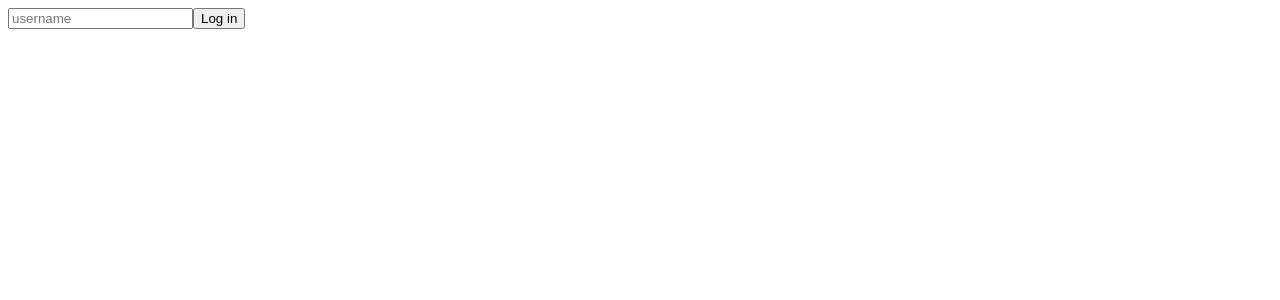
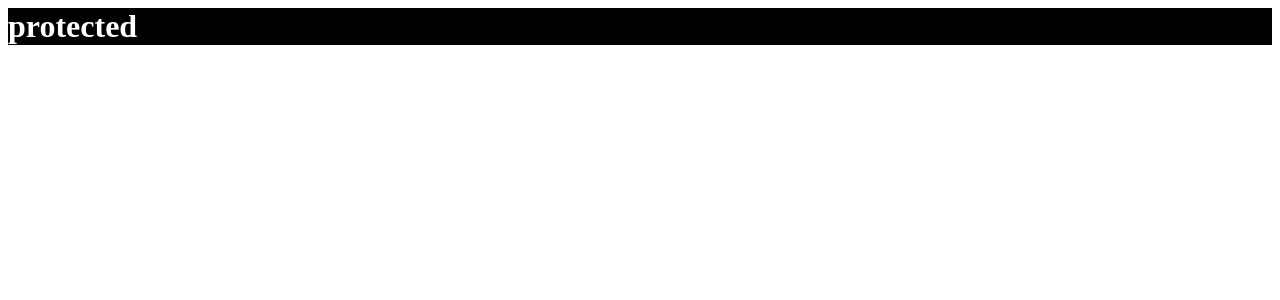
Before and after one commit to sungaee/react-mastterclass, a React (Create React App) app: page / in a window 1280 px wide. Shown: the top 300 px of the page. Built offline with nearby package versions, Linux system fonts and the light colour scheme.

Commit message:
styled-components연결하여 Theme관리

```diff
--- a/src/App.tsx
+++ b/src/App.tsx
@@ -1,28 +1,20 @@
 import { useState } from "react";
+import { styled } from "styled-components";
+
+const Container = styled.div`
+  background-color: ${props => props.theme.bgColor};
+`;
+
+const H1 = styled.h1`
+  color: ${props => props.theme.textColor};
+`
 
 function App() {
-  const [value, setValue] = useState("")
-  const onChange = (event: React.FormEvent<HTMLInputElement>) => {
-    setValue(event.currentTarget.value); // 상태 업데이트
-    const { currentTarget: { value } } = event;
-    setValue(value)
-  };
-  const onSubmit = (event:React.FormEvent<HTMLFormElement>) => {
-    event.preventDefault();
-    console.log("hello", value)
-  }
 
   return (
-    <div>
-      <form onSubmit={onSubmit}>
-        <input
-          value={value}
-          onChange={onChange}
-          type="text"
-          placeholder="username" />
-        <button>Log in</button>
-      </form>
-    </div>
+    <Container>
+      <H1>protected</H1>
+    </Container>
   )
 }
 
--- a/src/index.tsx
+++ b/src/index.tsx
@@ -1,11 +1,15 @@
 import React from 'react';
 import ReactDOM from 'react-dom/client';
 import App from './App';
+import { ThemeProvider } from 'styled-components';
+import { darkTheme, lightTheme } from './theme';
 
 const root = ReactDOM.createRoot(document.getElementById("root") as HTMLElement);
 
 root.render(
     <React.StrictMode>
-      <App />
-    </React.StrictMode>
+        <ThemeProvider theme={darkTheme}>
+            <App />
+      </ThemeProvider>
+    </React.StrictMode>,
   );
--- /dev/null
+++ b/src/theme.ts
@@ -0,0 +1,12 @@
+import { DefaultTheme } from "styled-components/dist/types";
+
+export const lightTheme:DefaultTheme = {
+    bgColor : "white",
+    textColor : "black",
+    btnColor : "tomato"
+};
+export const darkTheme:DefaultTheme = {
+    bgColor : "black",
+    textColor : "white",
+    btnColor : "teal"
+};
```
Also changed, not shown: src/styled.d.ts (added, +11 -0 lines).
